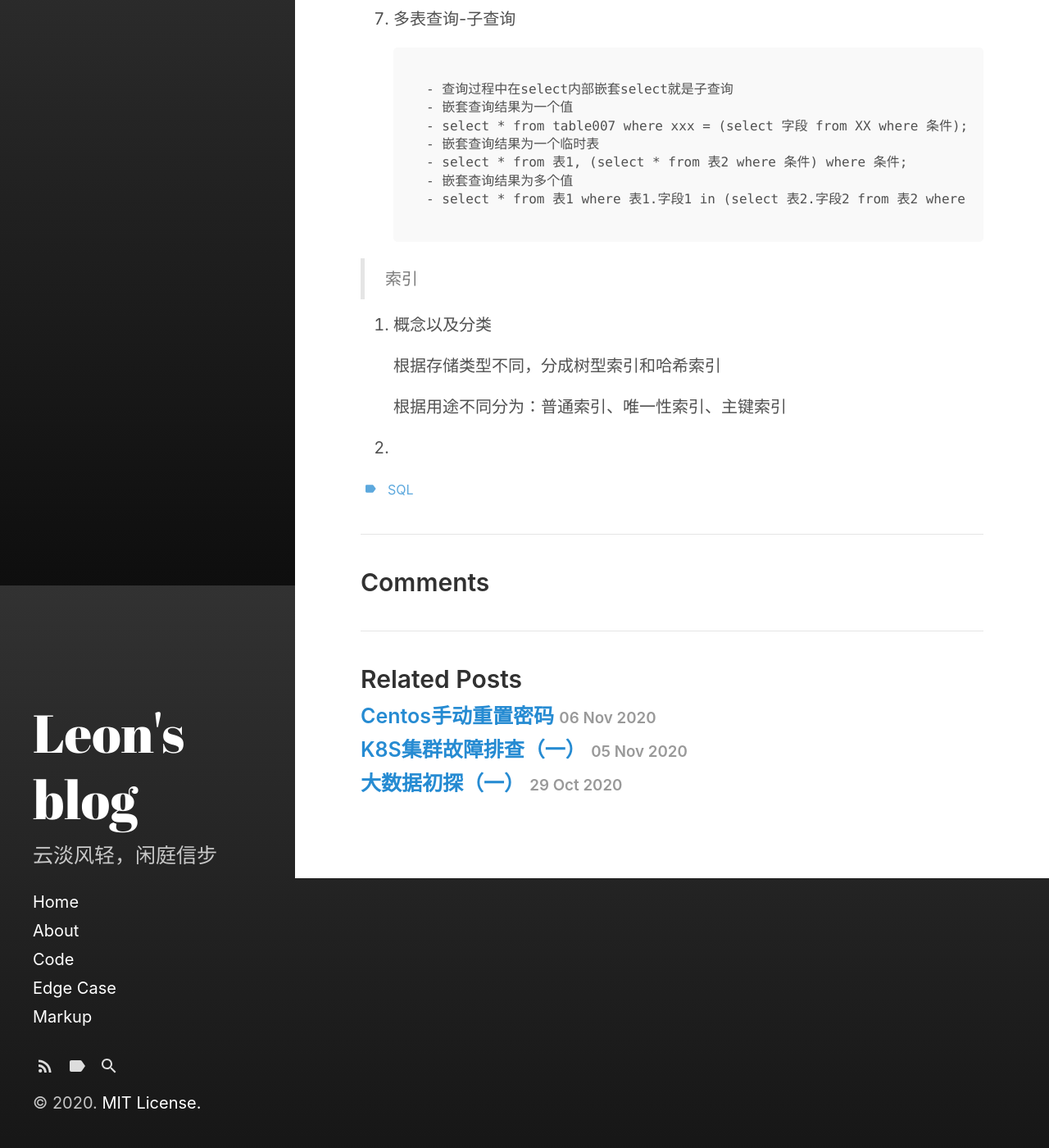
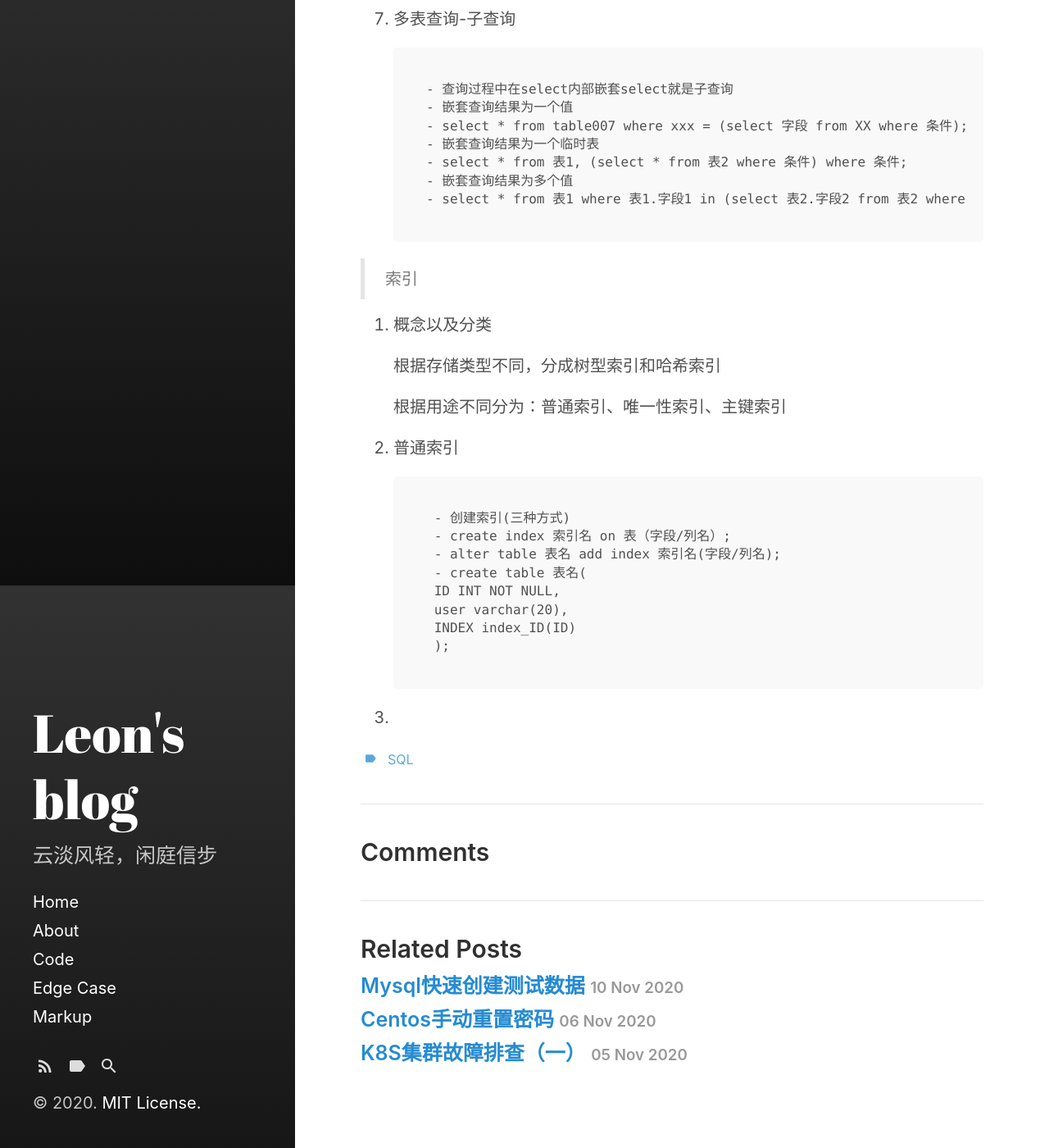
Before and after one commit to WnLeon/blog, a Jekyll site: the page built from _posts/2020-10-30-SQL语言基础（二）.md, in a window 1280 px wide and 1400 px high, scrolled down 4686 px. Shown: the whole window at 82% size. Built offline with Jekyll 4.4.1, drawn with Linux system fonts in a browser that asks for light colours.

Commit message:
post Mysql测试创建数据  2020/11/10

````diff
--- a/_posts/2020-10-30-SQL语言基础（二）.md
+++ b/_posts/2020-10-30-SQL语言基础（二）.md
@@ -182,4 +182,16 @@ SQL语言是一种数据库查询和程序设计语言，用于存取数据以
 
     根据用途不同分为：普通索引、唯一性索引、主键索引
 
-2.
+2. 普通索引
+
+    ```
+    - 创建索引(三种方式)
+    - create index 索引名 on 表（字段/列名）;
+    - alter table 表名 add index 索引名(字段/列名);
+    - create table 表名(
+    ID INT NOT NULL,
+    user varchar(20),
+    INDEX index_ID(ID)
+    );
+    ```
+3.
````
Also changed, not shown: _posts/2020-11-10-Mysql创建大量测试数据.md (added, +82 -0 lines).
